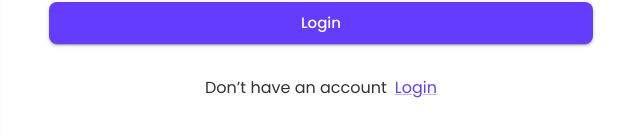
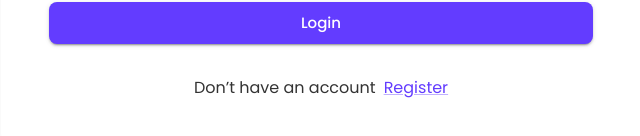
Before and after one commit to Nicolas0611/shared-link-app, a React (Vite) app: page /auth#login in a window 1280 px wide. Shown: the part 478-614 px from the top of the page, without its empty margins (319-959 px from the left). Built offline with nearby package versions, Linux system fonts and the light colour scheme.

Commit message:
Minor fix on link label

```diff
--- a/src/pages/Auth/Auth.tsx
+++ b/src/pages/Auth/Auth.tsx
@@ -47,14 +47,14 @@ function Auth() {
 				title: 'Login',
 				description: 'Add your details below to get back into the app',
 				subDescription: 'Don’t have an account',
-				linkLabel: 'Login',
+				linkLabel: 'Register',
 				link: '/auth#signup', //!TODO :REPLACE WITH THE REAL PATH CONSTANT
 			},
 			signup: {
 				title: 'Create account',
 				description: 'Let’s get you started sharing your links!',
 				subDescription: 'Already have an account?',
-				linkLabel: 'Register',
+				linkLabel: 'Login',
 				link: '/auth#login', //!TODO :REPLACE WITH THE REAL PATH CONSTANT
 			},
 		};
```
